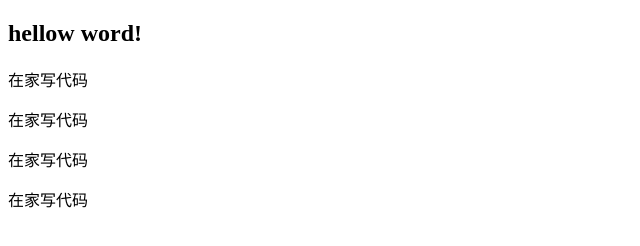
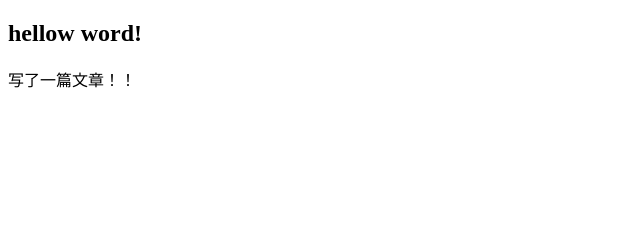
Before and after one commit to A-tongmu/demo, a plain HTML site: page index.html in a window 1280 px wide. Shown: the whole page, without its empty margins (0-640 px from the left). Drawn offline with Linux system fonts and the light colour scheme.

Commit message:
写了一篇文章

```diff
--- a/index.html
+++ b/index.html
@@ -8,9 +8,6 @@
 </head>
 <body>
     <h2>hellow word!</h2>
-    <p>在家写代码</p>
-    <p>在家写代码</p>
-    <p>在家写代码</p>
-    <p>在家写代码</p>
+    <p>写了一篇文章！！</p>
 </body>
 </html>
```
